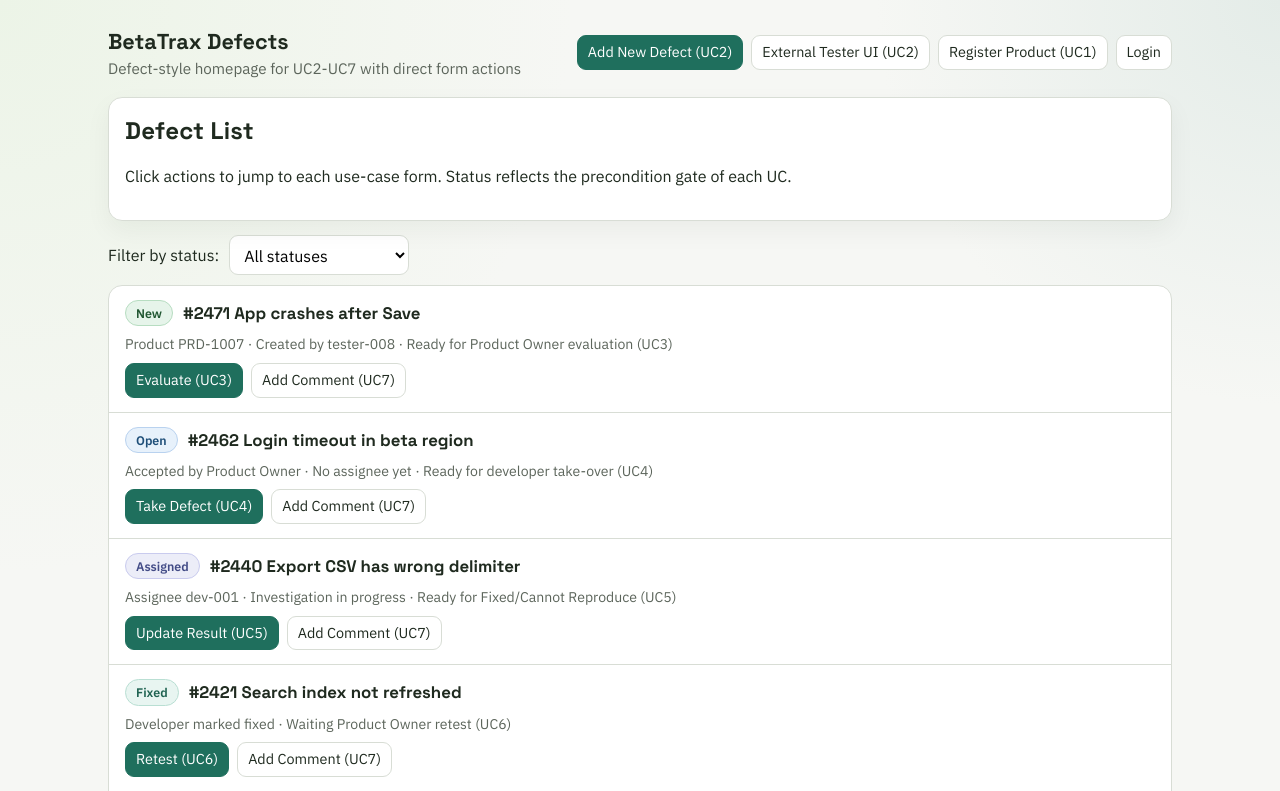
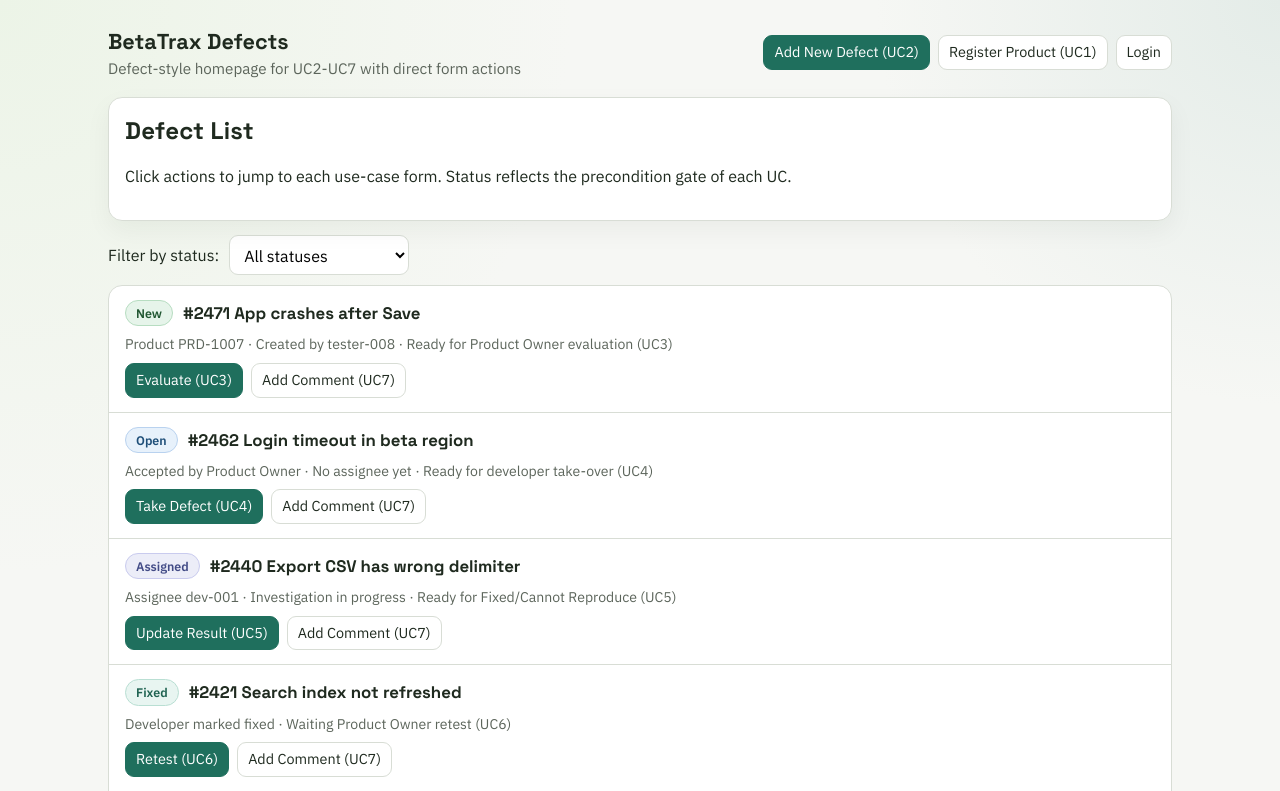
Before and after one commit to BYLinMou/COMP3297-UI, a plain HTML site: page index.html in a window 1280 px wide. Shown: the top 791 px of the page. Drawn offline with Linux system fonts and the light colour scheme.

Commit message:
Remove link to External Tester UI in index.html and draft PDF file

```diff
--- a/index.html
+++ b/index.html
@@ -22,7 +22,7 @@
         </div>
         <div class="Defect-actions">
           <a class="action-link primary" href="usecases/uc2-submit-defect.html">Add New Defect (UC2)</a>
-          <a class="action-link" href="external-tester-ui.html">External Tester UI (UC2)</a>
+          <!-- <a class="action-link" href="external-tester-ui.html">External Tester UI (UC2)</a> -->
           <a class="action-link" href="usecases/uc1-register-product.html">Register Product (UC1)</a>
           <a class="action-link" href="external-auth.html">Login</a>
         </div>
```
Also changed, not shown: 1 other file.
